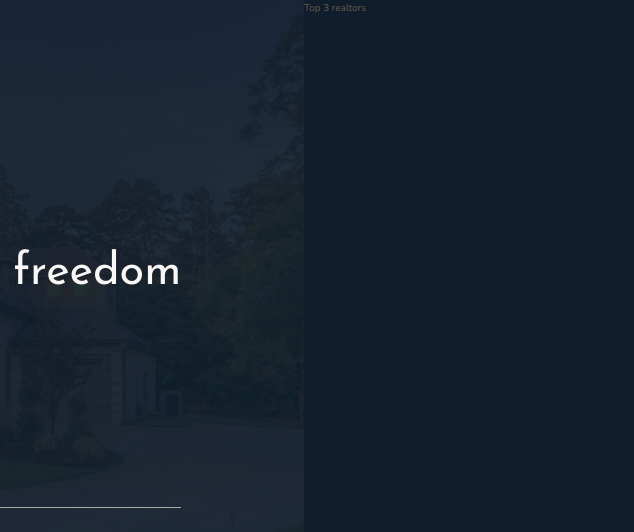
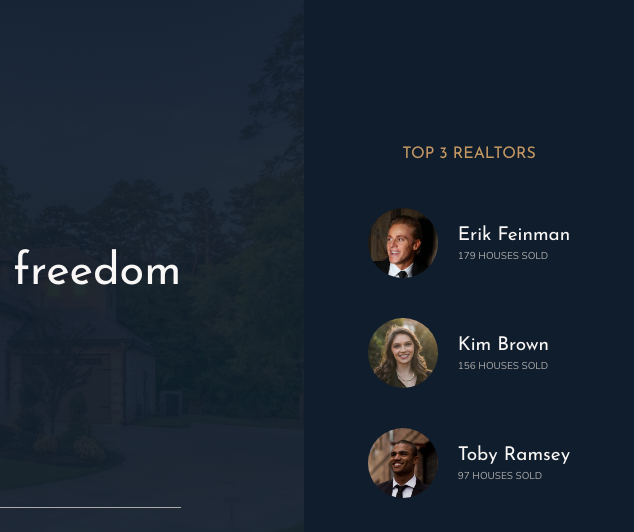
Before and after one commit to hyggebox/Spectrum, a website: page index.html in a window 1280 px wide. Shown: the top 532 px of the page, 646-1280 px from the left. Drawn offline with nearby package versions, Linux system fonts and the light colour scheme; files that its build step writes are made by us from their sources.

Commit message:
Build the .realtors section

```diff
--- a/index.html
+++ b/index.html
@@ -31,7 +31,26 @@
         </div>
 
         <div class="realtors">
-            Top 3 realtors
+            <h3 class="heading-3">Top 3 realtors</h3>
+            <div class="realtors__list">
+                <img src="img/realtor-1.jpeg" alt="Realtor 1" class="realtors__img">
+                <div class="realtors__details">
+                    <h4 class="heading-4 heading-4--light">Erik Feinman</h4>
+                    <p class="realtors__sold">179 houses sold</p>
+                </div>
+
+                <img src="img/realtor-2.jpeg" alt="Realtor 2" class="realtors__img">
+                <div class="realtors__details">
+                    <h4 class="heading-4 heading-4--light">Kim Brown</h4>
+                    <p class="realtors__sold">156 houses sold</p>
+                </div>
+
+                <img src="img/realtor-3.jpeg" alt="Realtor 3" class="realtors__img">
+                <div class="realtors__details">
+                    <h4 class="heading-4 heading-4--light">Toby Ramsey</h4>
+                    <p class="realtors__sold">97 houses sold</p>
+                </div>
+            </div>
         </div>
 
         <div class="features">
--- a/sass/_realtors.scss
+++ b/sass/_realtors.scss
@@ -1,4 +1,33 @@
 .realtors {
     background-color: $color-secondary;
     grid-column: col-start 7 / full-end;
+
+    padding: 3rem;
+    display: flex;
+    flex-direction: column;
+    align-items: center;
+    justify-content: center;
+    gap: 5vh;
+
+
+    &__list {
+        display: grid;
+        grid-template-columns: min-content max-content;
+        column-gap: 2rem;
+        row-gap: 5vh;
+        align-items: center;
+    }
+
+    &__img {
+        display: block;
+        transform: scaleX(-1);
+        width: 7rem;
+        border-radius: 50%;
+    }
+
+    &__sold {
+        text-transform: uppercase;
+        color: $color-grey-lt-2;
+        margin-top: -3px;
+    }
 }
```
